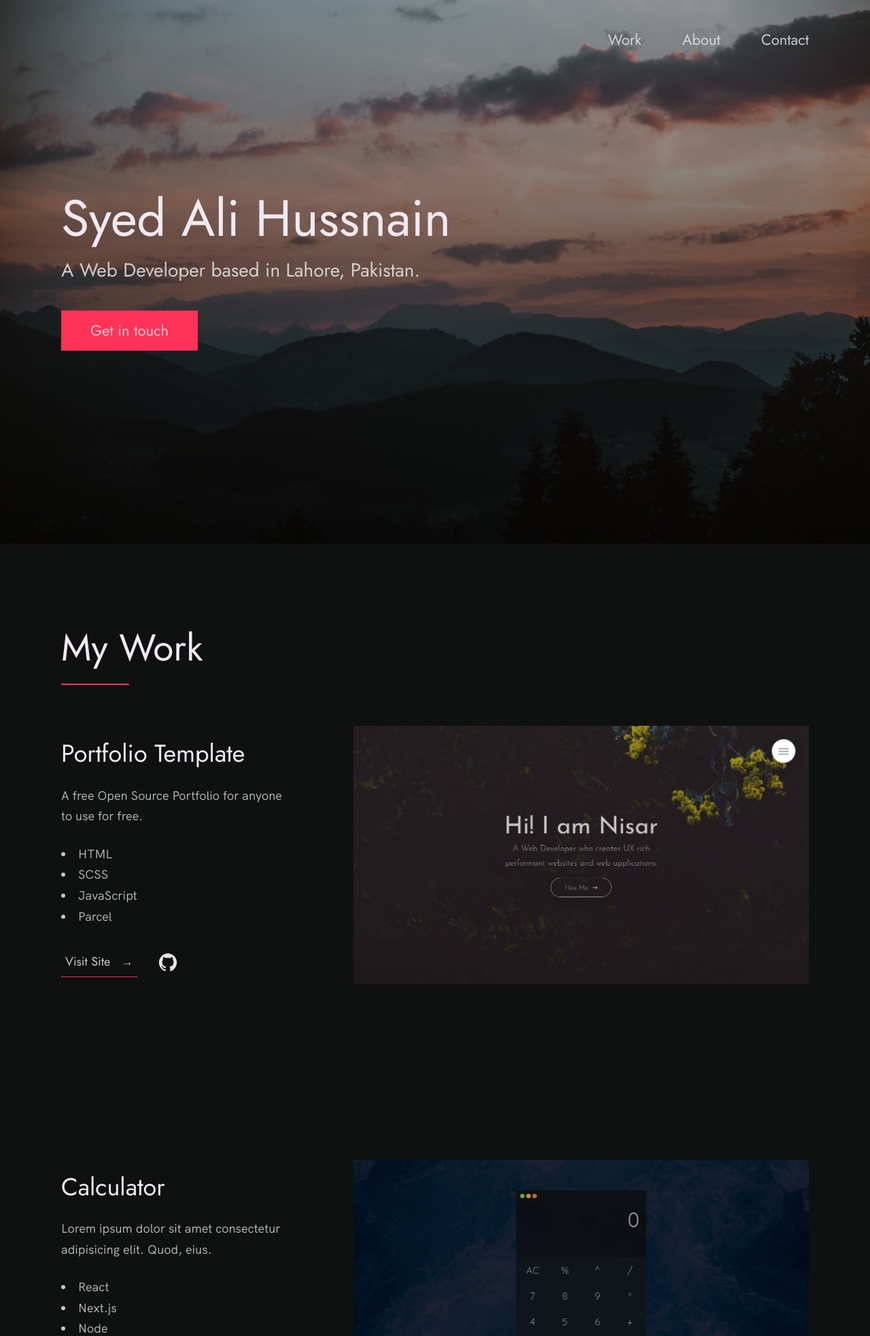
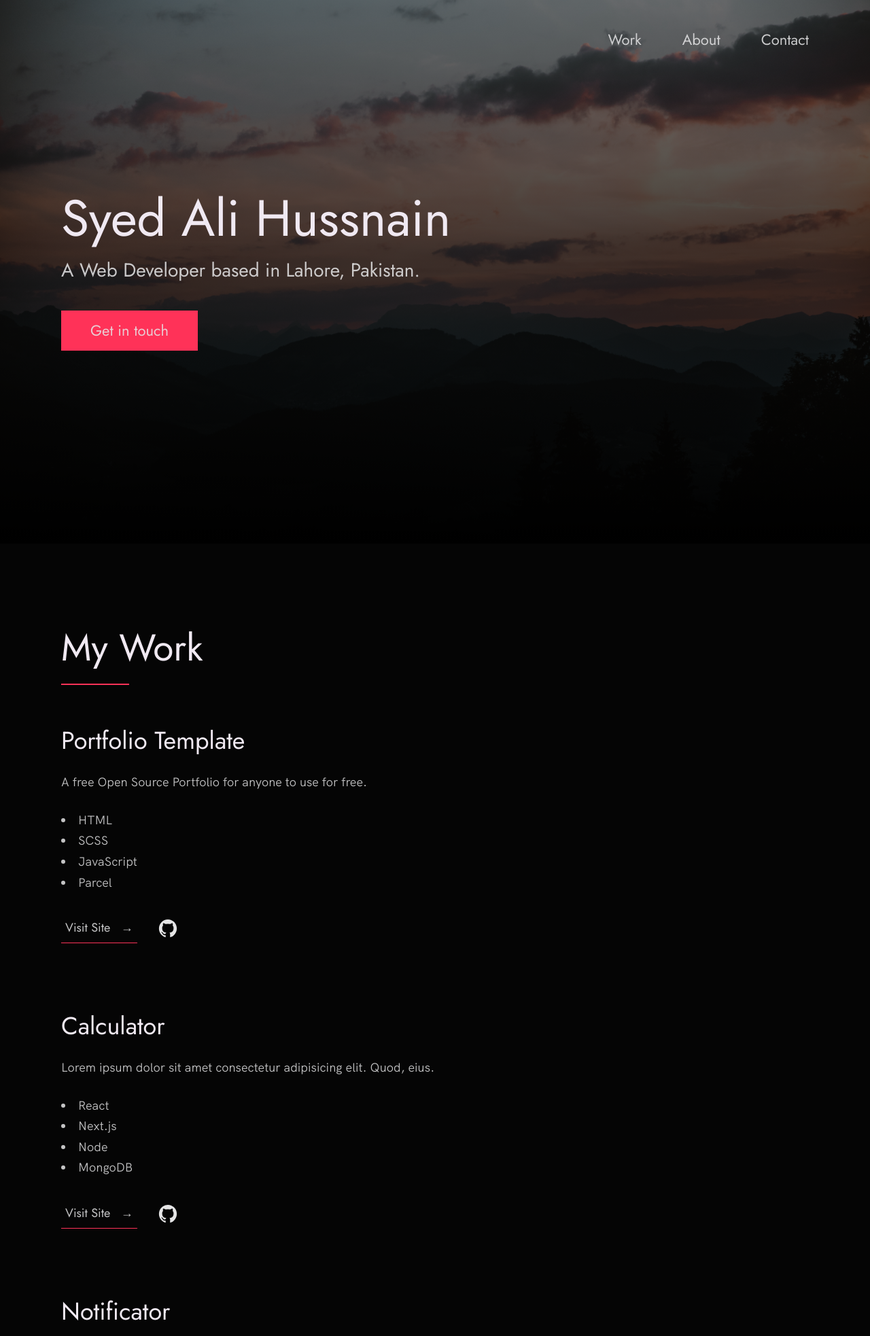
Before and after one commit to rachit3006/Personal-Portfolio-Website, a PHP site: page / in a window 1280 px wide. Shown: the top 1966 px of the page at 68% size. Run offline with PHP 8.4, Linux system fonts and the light colour scheme.

Commit message:
removed image section from My Work, modified text box width  and modified background colours

```diff
--- a/index.css
+++ b/index.css
@@ -38,7 +38,7 @@
     --pink: #ff3258;
     --white: #f0e9f2;
     --white-1: #e5e5e6da;
-    --black-2: #0f1111;
+    --black-2: #050505;
 
 
     --container-max-width: 1180px;
@@ -405,7 +405,7 @@ body:not(.user-is-tabbing) a:focus {
 /* --------------------------------------- */
 
 .header {
-    background: linear-gradient(rgba(0,0,0,0.3), rgba(0,0,0, 0.8)),
+    background: linear-gradient(rgba(0,0,0,0.5), rgba(0,0,0, 1)),
         url('./images/bg_hills.jpg');
     height: 100vh;
     background-size: cover;
@@ -454,12 +454,12 @@ body:not(.user-is-tabbing) a:focus {
 }
 
 .work__box:not(:last-child) {
-    margin-bottom: 25rem;
+    margin-bottom: 10rem;
 }
 
 @media(max-width: 500px) {
     .work__box:not(:last-child) {
-        margin-bottom: 20rem;
+        margin-bottom: 5rem;
     }
 }
 
@@ -469,7 +469,7 @@ body:not(.user-is-tabbing) a:focus {
 }
 
 .work__text {
-    flex: 0 0 30%;
+    flex: 0 0 100%;
 }
 
 .work__list {
@@ -489,7 +489,7 @@ body:not(.user-is-tabbing) a:focus {
     transform: scale(1.2);
 }
 
-.work__image-box {
+/* .work__image-box {
     margin-bottom: var(--gutter-normal);
 }
 
@@ -498,7 +498,7 @@ body:not(.user-is-tabbing) a:focus {
         flex: 1;
         margin: 0 0 0 10rem;
     }
-}
+} */
 
 @media(max-width: 900px) {
     .work__code {
@@ -568,9 +568,9 @@ body:not(.user-is-tabbing) a:focus {
 /* ----- Contact ----- */
 /* --------------------------------------- */
 
-.contact__info {
+/* .contact__info {
     max-width: var(--container-medium-width);
-}
+} */
 
 /* --------------------------------------- */
 /* ----- Footer ----- */
--- a/index.html
+++ b/index.html
@@ -81,9 +81,6 @@
                 </a>
               </div>
             </div>
-            <div class="work__image-box">
-              <img src="./images/project-1.png" class="work__image" alt="Project 1" />
-            </div>
           </div>
 
           <div class="work__box">
@@ -109,9 +106,6 @@
                 </a>
               </div>
             </div>
-            <div class="work__image-box">
-              <img src="./images/project-2.png" class="work__image" alt="Project 1" />
-            </div>
           </div>
 
           <div class="work__box">
@@ -136,9 +130,6 @@
                   <img src="./images/github.svg" class="work__code" title="View Source Code" alt="GitHub">
                 </a>
               </div>
-            </div>
-            <div class="work__image-box">
-              <img src="./images/project-3.png" class="work__image" alt="Project 3" />
             </div>
           </div>
         </div>
```
